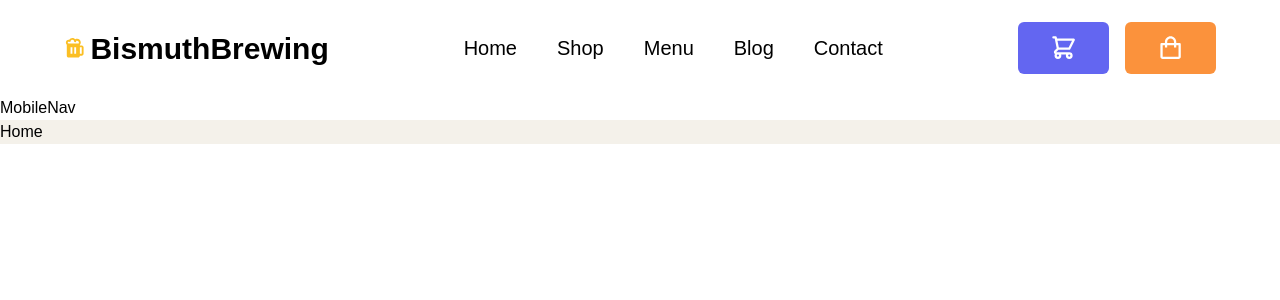
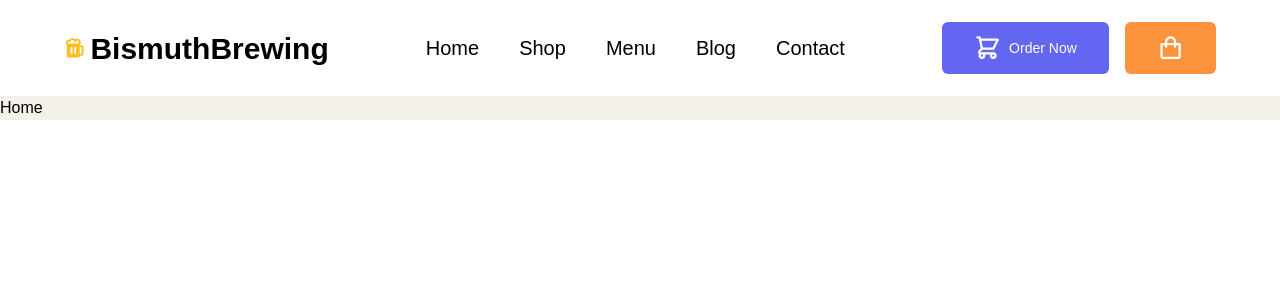
Before and after one commit to allisond756/Ecommerce-Brewery, a Next.js app: page / in a window 1280 px wide. Shown: the top 300 px of the page. Built offline with nearby package versions, Linux system fonts and the light colour scheme; a web font is replaced by a local one.

Commit message:
nav components

```diff
--- a/app/components/Navigation/MobileNav.tsx
+++ b/app/components/Navigation/MobileNav.tsx
@@ -1,8 +1,46 @@
 import React from 'react'
+import { ImCross } from "react-icons/im"
+import Link from "next/link"
 
-const MobileNav = () => {
+interface Props {
+  showNav: boolean;
+  closeNav: () => void;
+}
+
+const MobileNav = ({closeNav,showNav}:Props) => {
+
+  const navStyle = showNav?'translate-x-0':'translate-x-[-100%]'
+
   return (
-    <div>MobileNav</div>
+    <div className= {`fixed ${navStyle} right-0 transition-all duration-500 left-0 top-0 bottom-0
+    h-[100vh] bg-[#000000e0] z-[1002]`}>
+      <ImCross
+        onClick={closeNav}
+        className="absolute top-[2rem] right-[2rem] w-[2rem] h-[2rem] text-white"
+      />
+      {/** Nav div */}
+      <div className= {`bg-emerald-800 ${navStyle} transition-all duration-500 delay-200 flex flex-col items-center
+      justify-center w-[70%] h-[100%]`}>
+        {/** Nav links */}
+        <ul className="space-y-10">
+          <li className="text-[35px] font-medium hover:text-lime-600">
+            <Link href='/'>Home</Link>
+          </li>
+          <li className="text-[35px] font-medium hover:text-lime-600">
+            <Link href='/'>Shop</Link>
+          </li>
+          <li className="text-[35px] font-medium hover:text-lime-600">
+            <Link href='/'>Menu</Link>
+          </li>
+          <li className="text-[35px] font-medium hover:text-lime-600">
+            <Link href='/'>Blog</Link>
+          </li>
+          <li className="text-[35px] font-medium hover:text-lime-600">
+            <Link href='/'>Contact</Link>
+          </li>
+      </ul>
+      </div>
+    </div>
   )
 }
 
--- a/app/components/Navigation/Nav.tsx
+++ b/app/components/Navigation/Nav.tsx
@@ -5,7 +5,11 @@ import { HiOutlineShoppingCart } from "react-icons/hi";
 import { HiBars3BottomRight } from "react-icons/hi2";
 import { RiBeerFill } from "react-icons/ri";
 
-const Nav = () => {
+interface Props {
+    openNav: () => void;
+}
+
+const Nav = ({openNav}: Props) => {
     return (
         <div className="h-[12vh] bg-white">
             <div className="sm:w-[90%] w-[95%] mx-auto flex h-[100%] items-center justify-between">
@@ -41,7 +45,7 @@ const Nav = () => {
                         <span>
                             <HiOutlineShoppingCart className="w-[1.3rem] h-[1.3rem] sm:w-[1.7rem] sm:h-[1.7rem]" />
                         </span>
-                        <span className="font-medium text-nowrap sm:hidden xs:hidden">
+                        <span className="font-medium text-nowrap hidden md:flex lg:flex xl:flex">
                             Order Now
                         </span>
                     </button>
@@ -49,7 +53,10 @@ const Nav = () => {
                       flex items-center rounded-md text-white">
                         <BiShoppingBag className="w-[1.3rem] h-[1.3rem] sm:w-[1.7rem] sm:h-[1.7rem]" />
                     </button>
-                    <HiBars3BottomRight className="lg:hidden w-[2rem] h-[2rem] text-black" />
+                    <HiBars3BottomRight
+                        onClick={openNav}
+                        className="lg:hidden w-[2rem] h-[2rem] text-black"
+                    />
                 </div>
             </div>
         </div>
--- a/app/components/Navigation/ResponsiveNav.tsx
+++ b/app/components/Navigation/ResponsiveNav.tsx
@@ -1,14 +1,18 @@
-import React from 'react'
+'use client'
+
+import React, { useState } from 'react'
 import Nav from "./Nav"
 import MobileNav from "./MobileNav"
 
 const ResponsiveNav = () => {
+    const [showNav, setShowNav] = useState(false);
+    const openNavHandler = () => setShowNav(true);
+    const closeNavHandler = () => setShowNav(false);
+
     return (
         <div>
-            <div>
-                <Nav />
-                <MobileNav />
-            </div>
+            <Nav openNav={openNavHandler} />
+            <MobileNav showNav={showNav} closeNav={closeNavHandler} />
         </div>
     )
 }
```
